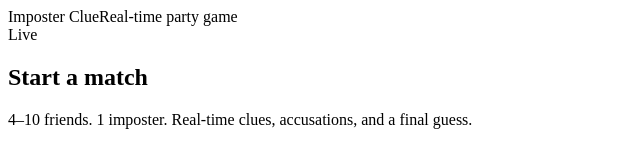
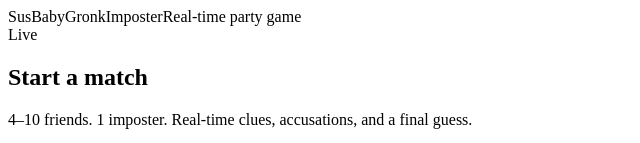
Before and after one commit to Zainfr/imposter-game, a React (Vite) app in the folder frontend/: page / in a window 1280 px wide. Shown: the top 143 px of the page, without its empty margins (0-640 px from the left). Built offline with nearby package versions, Linux system fonts and the light colour scheme; no server answers.

Commit message:
[UPDATE] -  header title from 'Imposter Clue' to 'SusBabyGronkImposter'

```diff
--- a/frontend/src/pages/App.tsx
+++ b/frontend/src/pages/App.tsx
@@ -34,7 +34,7 @@ const App: React.FC = () => {
         <div className="flex-1 min-w-0">
           <div className="flex flex-col leading-tight">
             <span className="text-[10px] font-bold uppercase tracking-widest text-accent">
-              Imposter Clue
+              SusBabyGronkImposter
             </span>
             <span className="text-sm font-semibold truncate">Real-time party game</span>
           </div>
```
